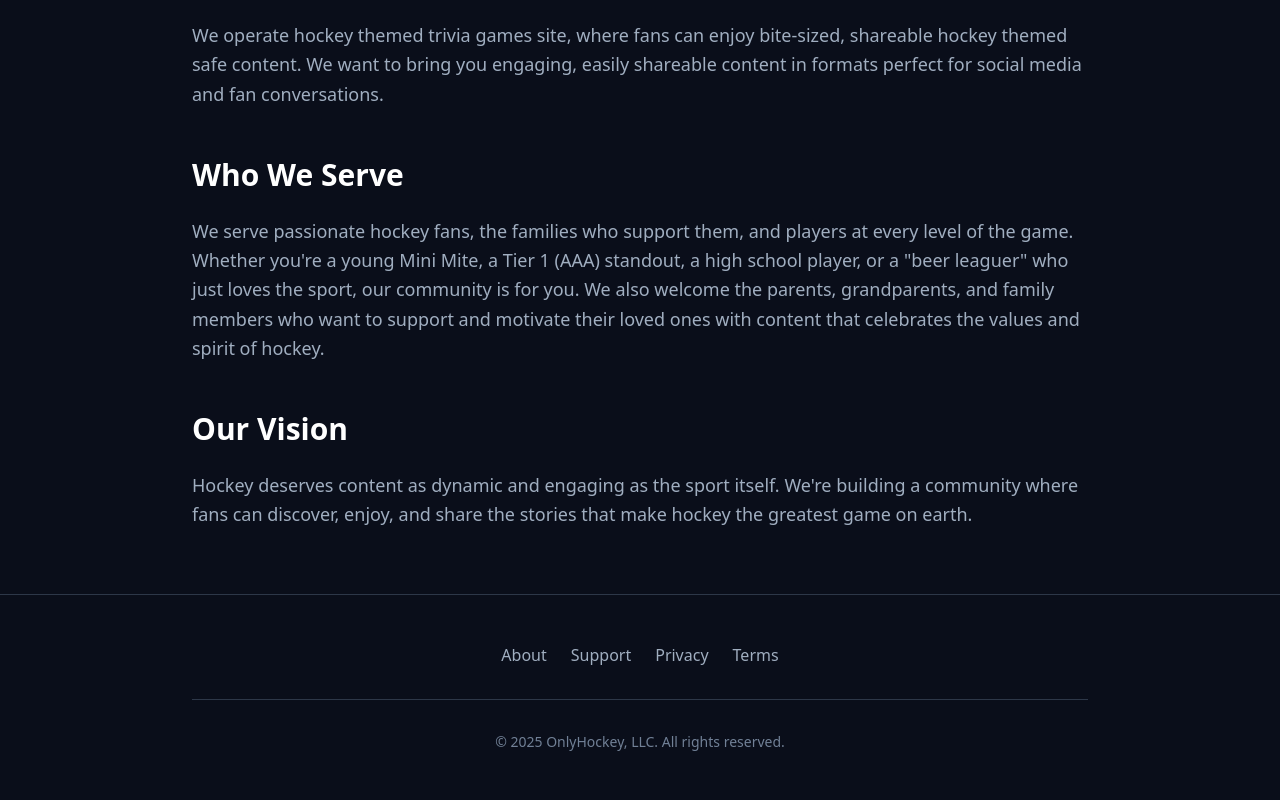
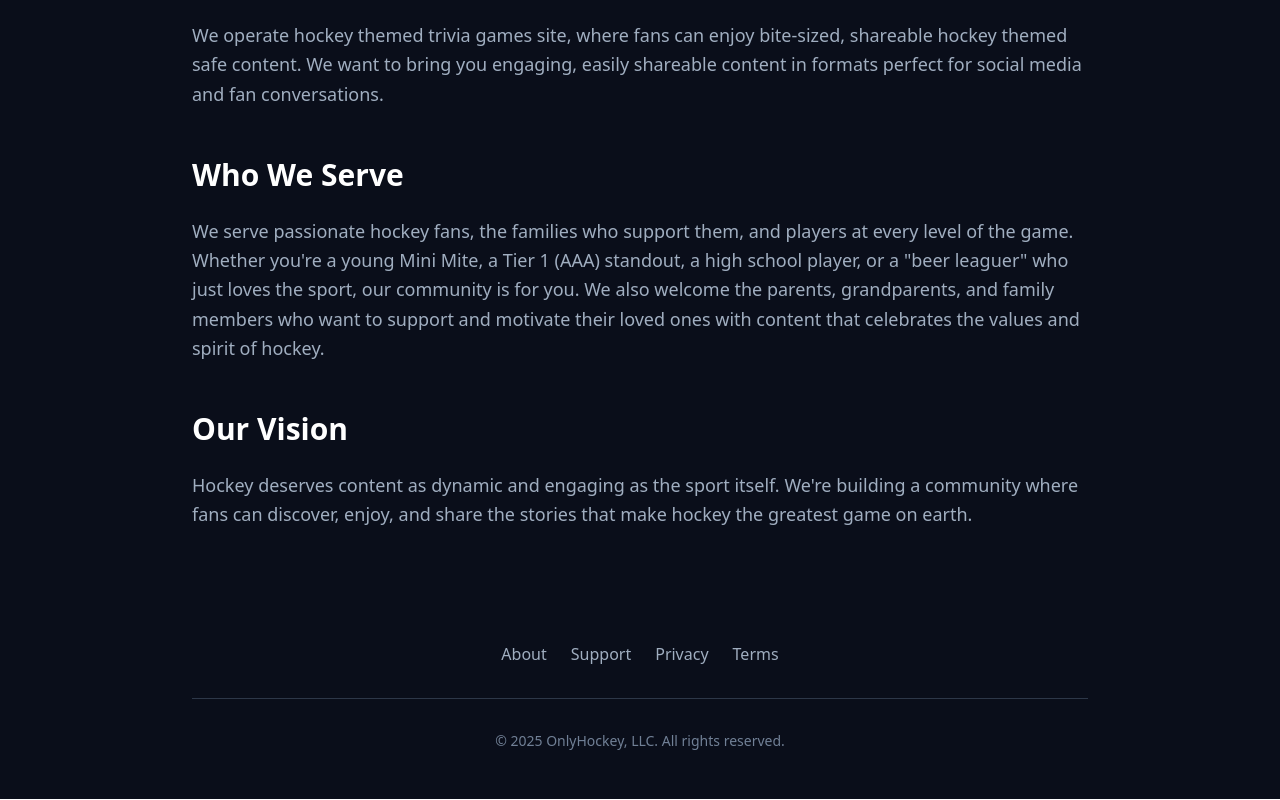
Before and after one commit to avintas/ohd, a Next.js app: page /about in a window 1280 px wide. Shown: the part 673-1473 px from the top of the page. Built offline with nearby package versions, Linux system fonts and the light colour scheme.

Commit message:
90% design structure complete

```diff
--- a/src/app/about/page.tsx
+++ b/src/app/about/page.tsx
@@ -47,7 +47,7 @@
               <h2 className="text-2xl md:text-3xl font-bold text-white mb-6">
                 Who We Serve
               </h2>
-              <p className="text-lg text-[#a0aec0] leading-relaxed">We serve passionate hockey fans, the families who support them, and players at every level of the game. Whether you're a young Mini Mite, a Tier 1 (AAA) standout, a high school player, or a "beer leaguer" who just loves the sport, our community is for you. We also welcome the parents, grandparents, and family members who want to support and motivate their loved ones with content that celebrates the values and spirit of hockey.</p>
+              <p className="text-lg text-[#a0aec0] leading-relaxed">We serve passionate hockey fans, the families who support them, and players at every level of the game. Whether you&apos;re a young Mini Mite, a Tier 1 (AAA) standout, a high school player, or a &quot;beer leaguer&quot; who just loves the sport, our community is for you. We also welcome the parents, grandparents, and family members who want to support and motivate their loved ones with content that celebrates the values and spirit of hockey.</p>
             </div>
 
             {/* Our Vision */}
--- a/src/components/Footer.tsx
+++ b/src/components/Footer.tsx
@@ -3,7 +3,7 @@
 
 export function Footer() {
   return (
-    <footer className="bg-[#0a0e1a] border-t border-[#2d3748] py-6 md:py-12 px-4 md:px-6 2xl:px-8">
+    <footer className="bg-[#0a0e1a] py-6 md:py-12 px-4 md:px-6 2xl:px-8">
       <div className="max-w-4xl mx-auto">
         {/* Main Footer Links */}
         <nav className="flex justify-center items-center gap-6 mb-4 md:mb-8" aria-label="Main footer navigation">
```
